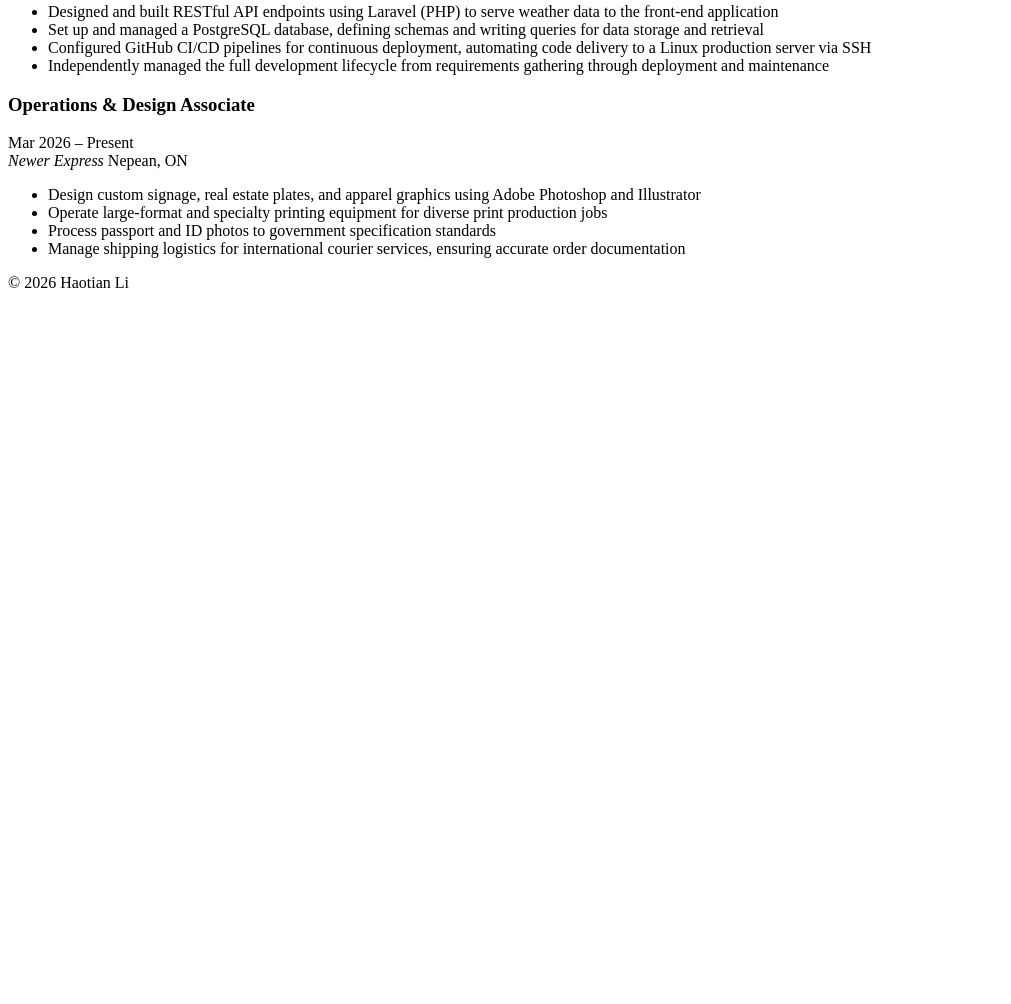
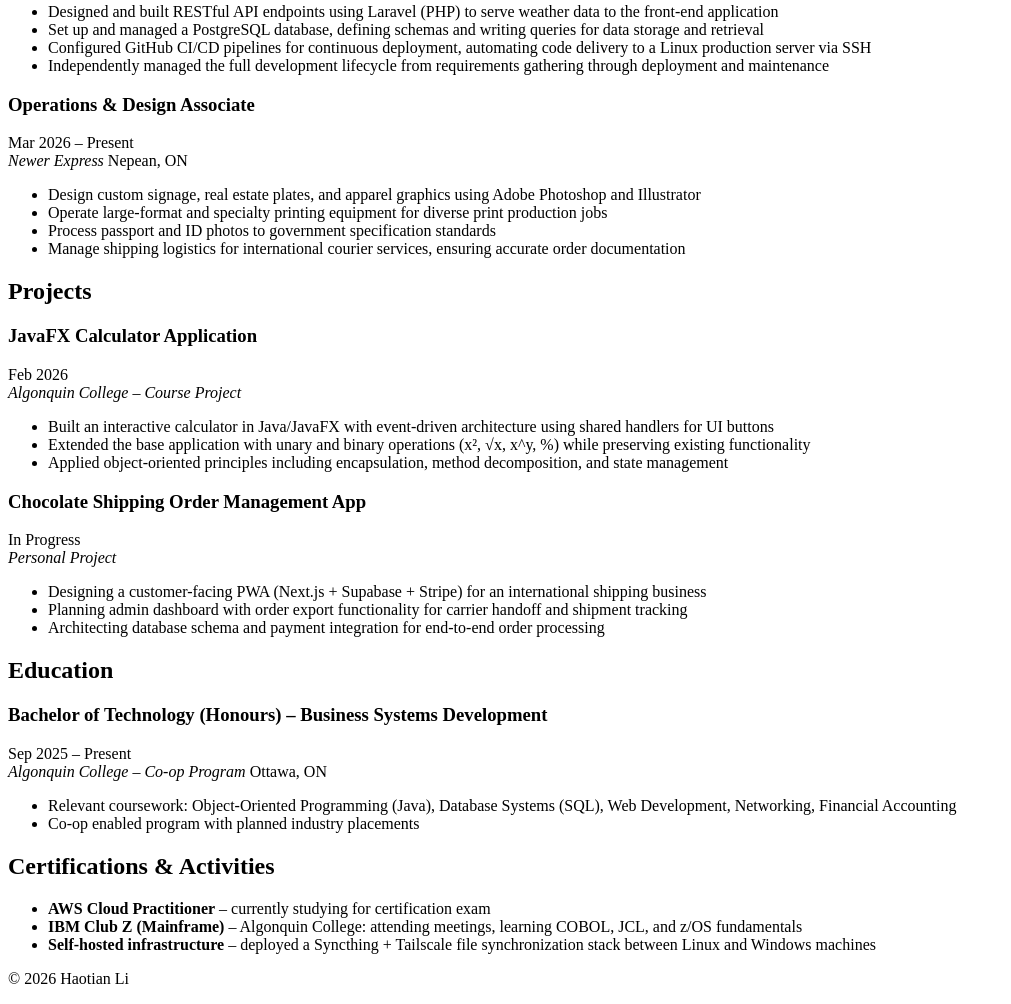
Before and after one commit to HaotianLIi/cst3106_labs, a plain HTML site: page Lab3/resume.html in a window 1280 px wide. Shown: the part 632-1636 px from the top of the page, without its empty margins (0-1011 px from the left). Before the commit the page ends 940 px from the top, so only its background shows below. Drawn offline with Linux system fonts and the light colour scheme.

Commit message:
+ projects, education and certifications

```diff
--- a/Lab3/resume.html
+++ b/Lab3/resume.html
@@ -108,6 +108,71 @@
           </ul>
         </div>
       </section>
+
+      <!-- ===== PROJECTS ===== -->
+      <section>
+        <h2>Projects</h2>
+
+        <div class="entry">
+          <div class="entry-top">
+            <h3>JavaFX Calculator Application</h3>
+            <span class="date">Feb 2026</span>
+          </div>
+          <div class="entry-sub">
+            <em>Algonquin College – Course Project</em>
+          </div>
+          <ul>
+            <li>Built an interactive calculator in Java/JavaFX with event-driven architecture using shared handlers for UI buttons</li>
+            <li>Extended the base application with unary and binary operations (x², √x, x^y, %) while preserving existing functionality</li>
+            <li>Applied object-oriented principles including encapsulation, method decomposition, and state management</li>
+          </ul>
+        </div>
+
+        <div class="entry">
+          <div class="entry-top">
+            <h3>Chocolate Shipping Order Management App</h3>
+            <span class="date">In Progress</span>
+          </div>
+          <div class="entry-sub">
+            <em>Personal Project</em>
+          </div>
+          <ul>
+            <li>Designing a customer-facing PWA (Next.js + Supabase + Stripe) for an international shipping business</li>
+            <li>Planning admin dashboard with order export functionality for carrier handoff and shipment tracking</li>
+            <li>Architecting database schema and payment integration for end-to-end order processing</li>
+          </ul>
+        </div>
+      </section>
+
+      <!-- ===== EDUCATION ===== -->
+      <section>
+        <h2>Education</h2>
+
+        <div class="entry">
+          <div class="entry-top">
+            <h3>Bachelor of Technology (Honours) – Business Systems Development</h3>
+            <span class="date">Sep 2025 – Present</span>
+          </div>
+          <div class="entry-sub">
+            <em>Algonquin College – Co-op Program</em>
+            <span>Ottawa, ON</span>
+          </div>
+          <ul>
+            <li>Relevant coursework: Object-Oriented Programming (Java), Database Systems (SQL), Web Development, Networking, Financial Accounting</li>
+            <li>Co-op enabled program with planned industry placements</li>
+          </ul>
+        </div>
+      </section>
+
+      <!-- ===== CERTIFICATIONS & ACTIVITIES ===== -->
+      <section>
+        <h2>Certifications &amp; Activities</h2>
+        <ul>
+          <li><strong>AWS Cloud Practitioner</strong> – currently studying for certification exam</li>
+          <li><strong>IBM Club Z (Mainframe)</strong> – Algonquin College: attending meetings, learning COBOL, JCL, and z/OS fundamentals</li>
+          <li><strong>Self-hosted infrastructure</strong> – deployed a Syncthing + Tailscale file synchronization stack between Linux and Windows machines</li>
+        </ul>
+      </section>
   </main>
 
   <footer>
```
